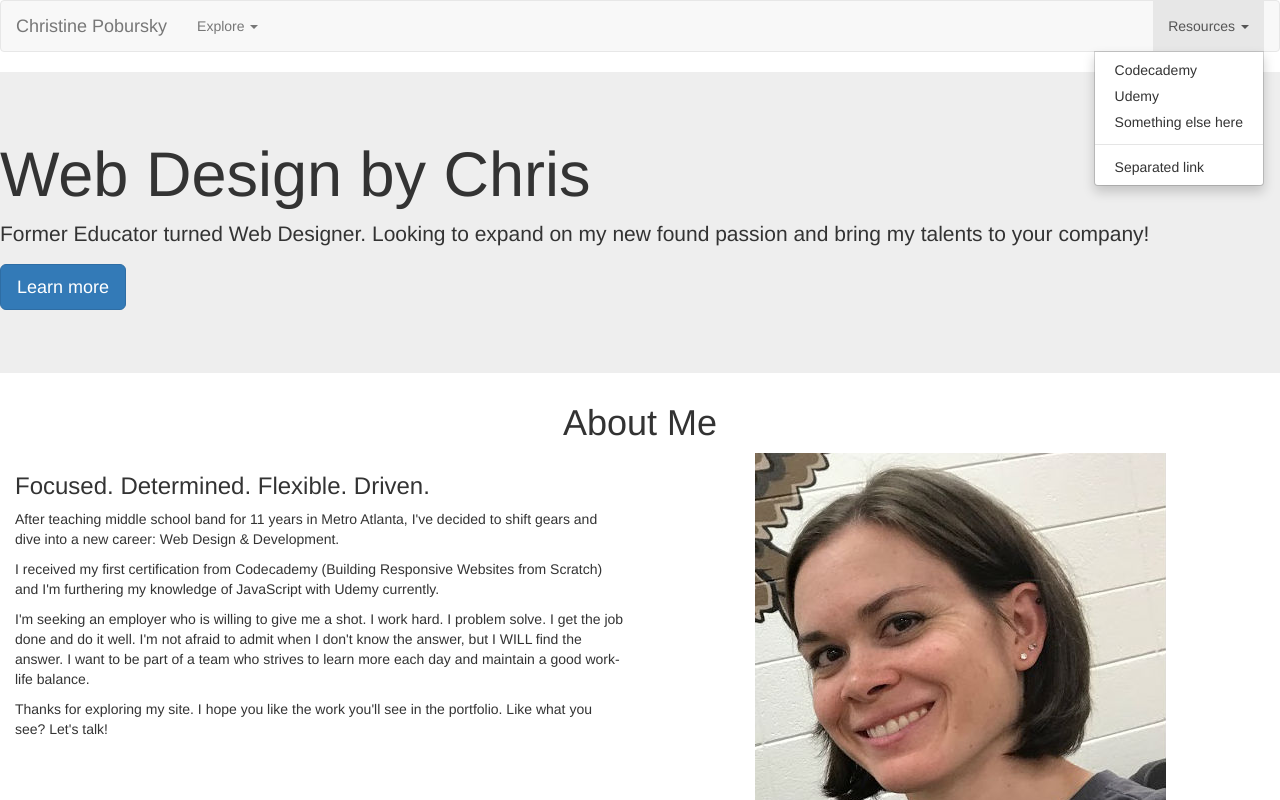
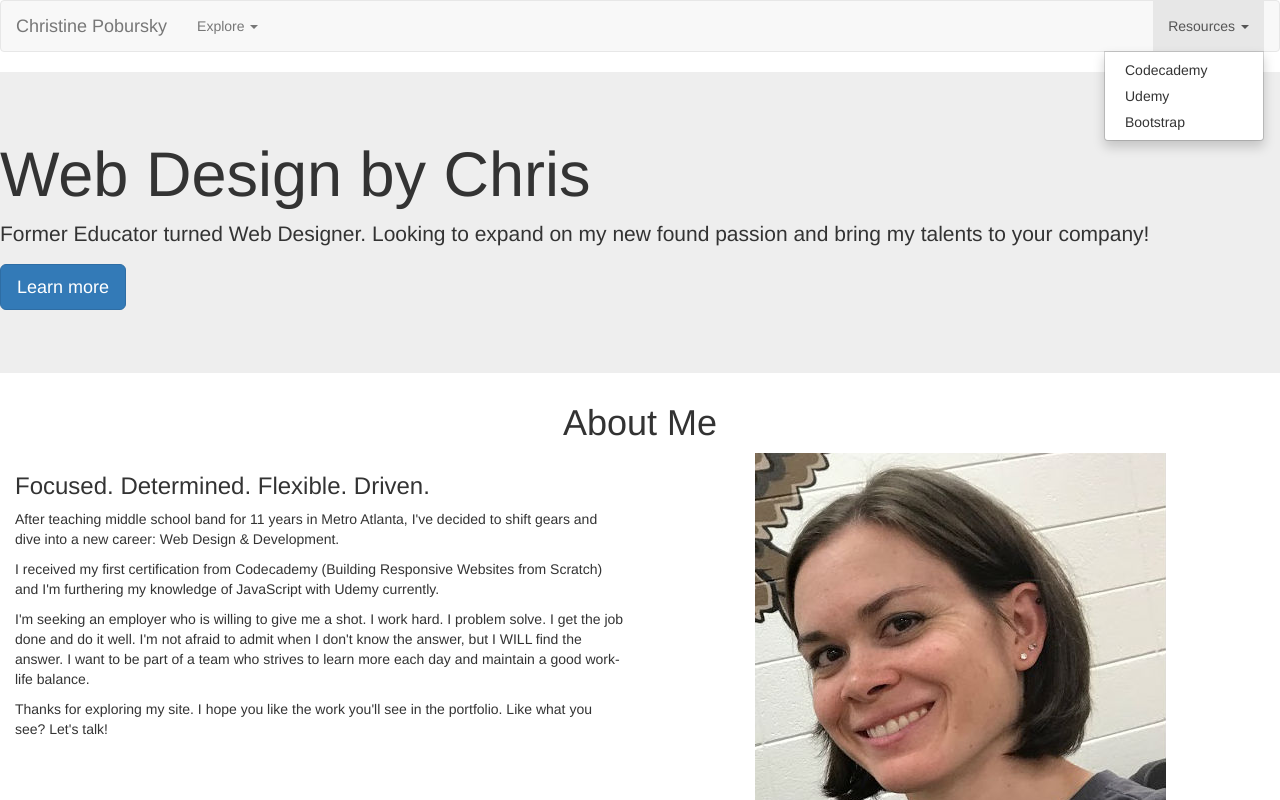
Before and after one commit to cpobursky914/portfolio, a plain HTML site: page index.html in a window 1280 px wide. Both pictures are taken after a click on the button "Resources". Shown: the top 800 px of the page. Drawn offline with nearby package versions, Linux system fonts and the light colour scheme.

Commit message:
complete links, minus resume.

```diff
--- a/index.html
+++ b/index.html
@@ -47,9 +47,7 @@
                 <ul class="dropdown-menu">
                   <li><a href="https://www.codecademy.com/" target=_blank>Codecademy</a></li>
                   <li><a href="https://www.udemy.com/" target=_blank>Udemy</a></li>
-                  <li><a href="#">Something else here</a></li>
-                  <li role="separator" class="divider"></li>
-                  <li><a href="#">Separated link</a></li>
+                  <li><a href="https://getbootstrap.com/" target=_blank>Bootstrap</a></li>
                 </ul>
               </li>
             </ul>
@@ -63,7 +61,7 @@
         <div class="jumbotron">
           <h1>Web Design by Chris</h1>
           <p>Former Educator turned Web Designer. Looking to expand on my new found passion and bring my talents to your company!</p>
-          <p><a class="btn btn-primary btn-lg" href="#" role="button">Learn more</a></p>
+          <p><a class="btn btn-primary btn-lg" href="#portfolio" role="button">Learn more</a></p>
         </div>
       </section>
 
```
